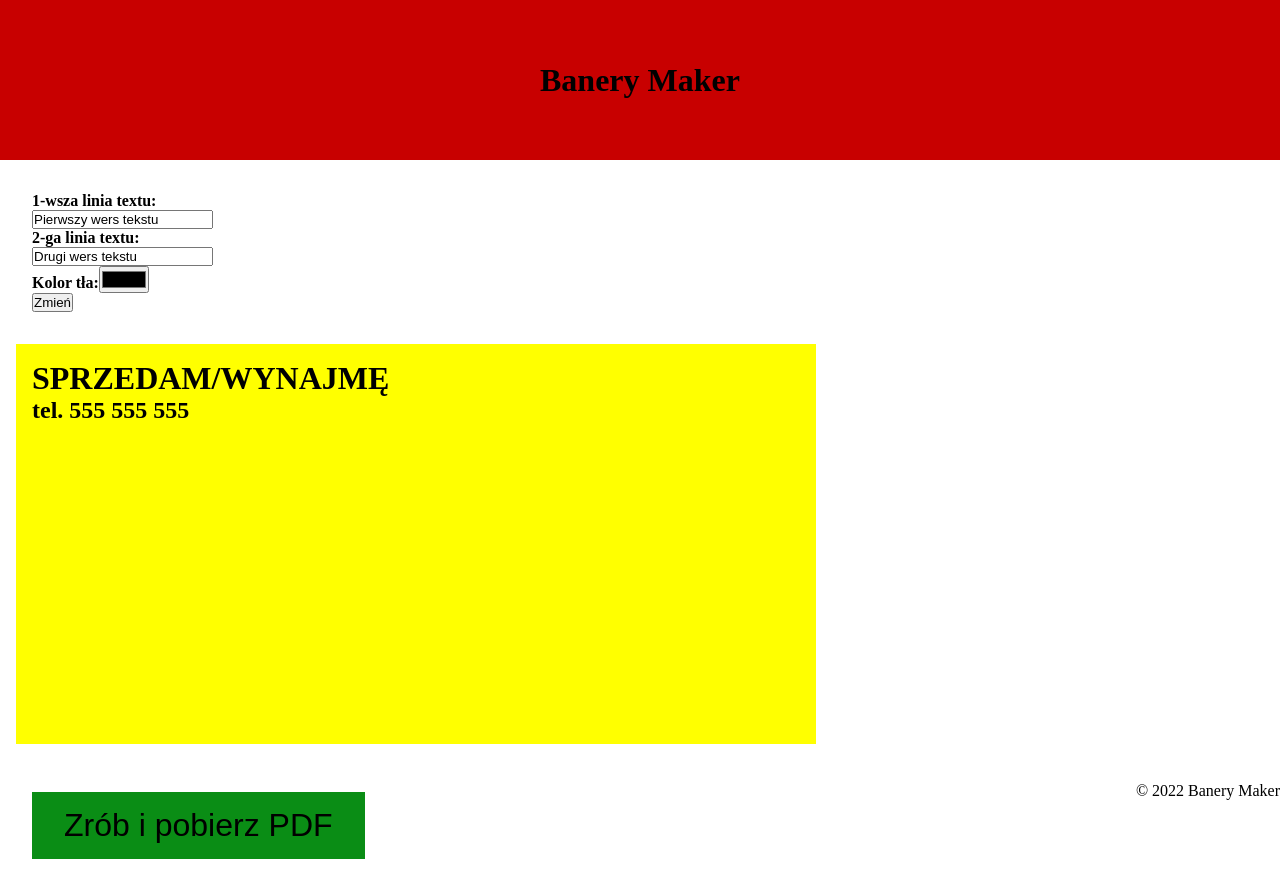
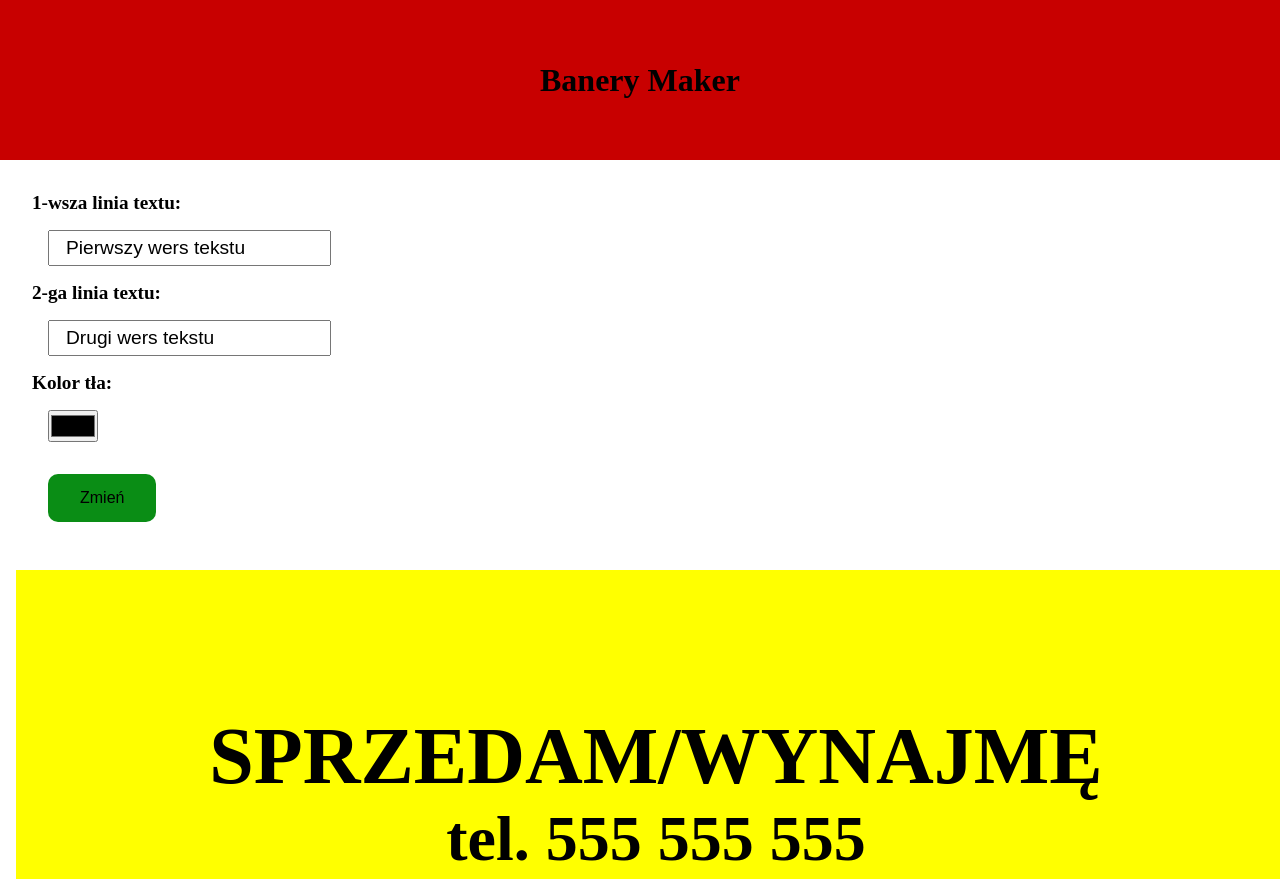
Before and after one commit to michalzareba0001/baneryMaker, a website: page index.html in a window 1280 px wide. Shown: the top 879 px of the page. Drawn offline with nearby package versions, Linux system fonts and the light colour scheme.

Commit message:
a bit of css

```diff
--- a/banery.scss
+++ b/banery.scss
@@ -24,23 +24,61 @@ main {
         min-height: 6rem;
         margin: 1rem;
         padding: 1rem;
+        font-size: 1.2rem;
+
+        #baner_text_i1, #baner_text_i2{
+            height: 2rem;
+            margin: 1rem;
+            padding: 1rem;
+            font-size: 1.2rem;
+        }
+
+        #baner_color{
+            height: 2rem;
+            margin: 1rem;
+            font-size: 1.2rem;
+        }
 
     }
 
     #baner_image {
-        width: 50rem;
-        height: 25rem;
+        width: 80rem;
+        height: 40rem;
         background-color: rgb(255, 255, 0);
         position: relative;
         margin: 1rem;
         padding: 1rem;
+
+        #text_out1{
+            margin-top: 10%;
+            width: 100%;
+            display: flex;
+            justify-content: center;
+            align-items: center;
+            flex-direction: column;
+            color: rgb(0, 0, 0);
+            font-size: 5rem;
+            font-weight: bold;
+            text-align: center;
+        }
+
+        #text_out2{
+            width: 100%;
+            display: flex;
+            justify-content: center;
+            align-items: center;
+            flex-direction: column;
+            color: rgb(0, 0, 0);
+            font-size: 4rem;
+            font-weight: bold;
+            text-align: center;
+        }
     }
 
 
 }
 
 footer {
-    position: absolute;
     bottom: 0;
     display: grid;
     width: 100%;
@@ -57,6 +95,7 @@ footer {
 
 .mybutton1{
     background-color: rgb(10, 141, 21);
+    border-radius: 10px;
     border: none;
     padding: 15px 32px;
     text-align: center;
@@ -66,3 +105,21 @@ footer {
     margin: 2rem;
     cursor: pointer;
 }
+
+.mybutton1:hover {
+    box-shadow: 5px 10px black;
+    color: rgb(227, 195, 15);
+}
+
+.mybutton2{
+    background-color: rgb(10, 141, 21);
+    border-radius: 10px;
+    border: none;
+    padding: 15px 32px;
+    text-align: center;
+    text-decoration: none;
+    display: inline-block;
+    font-size: 1rem;
+    margin: 1rem;
+    cursor: pointer;
+}
--- a/index.html
+++ b/index.html
@@ -11,10 +11,10 @@
         const element = document.getElementById('baner_image');
         var opt = {
            margin:       1,
-           filename:     'html2pdf_example.pdf',
-           image:        { type: 'svg'},
+           filename:     'test.pdf',
+           image:        { type: 'jpeg', quality: 0.98 },
            html2canvas:  { scale: 2 },
-           jsPDF:        { unit: 'cm', format: [200, 100], orientation: 'landscape' }
+           jsPDF:        { unit: 'cm', format: [20, 10], orientation: 'landscape' }
          };
          // Choose the element that our invoice is rendered in.
          html2pdf().set(opt).from(element).save();
@@ -36,8 +36,8 @@
                     <h4>1-wsza linia textu: </h4><input type="text" id="baner_text_i1" value="Pierwszy wers tekstu">
                     <h4>2-ga linia textu: </h4><input type="text" id="baner_text_i2" value="Drugi wers tekstu">
 
-                    <h4>Kolor tła:<input type="color" id="baner_color" value="#000000"></h4>
-                    <input type="button" value="Zmień" onclick="changeText()">
+                    <h4>Kolor tła:</h4> <input type="color" id="baner_color" value="#000000"><br/>
+                    <input type="button" class="mybutton2" value="Zmień" onclick="changeText()">
                 </form>
             </div>
             <div class="baner_image" id="baner_image">
```
Also changed, not shown: banery.css, 1 other file.
